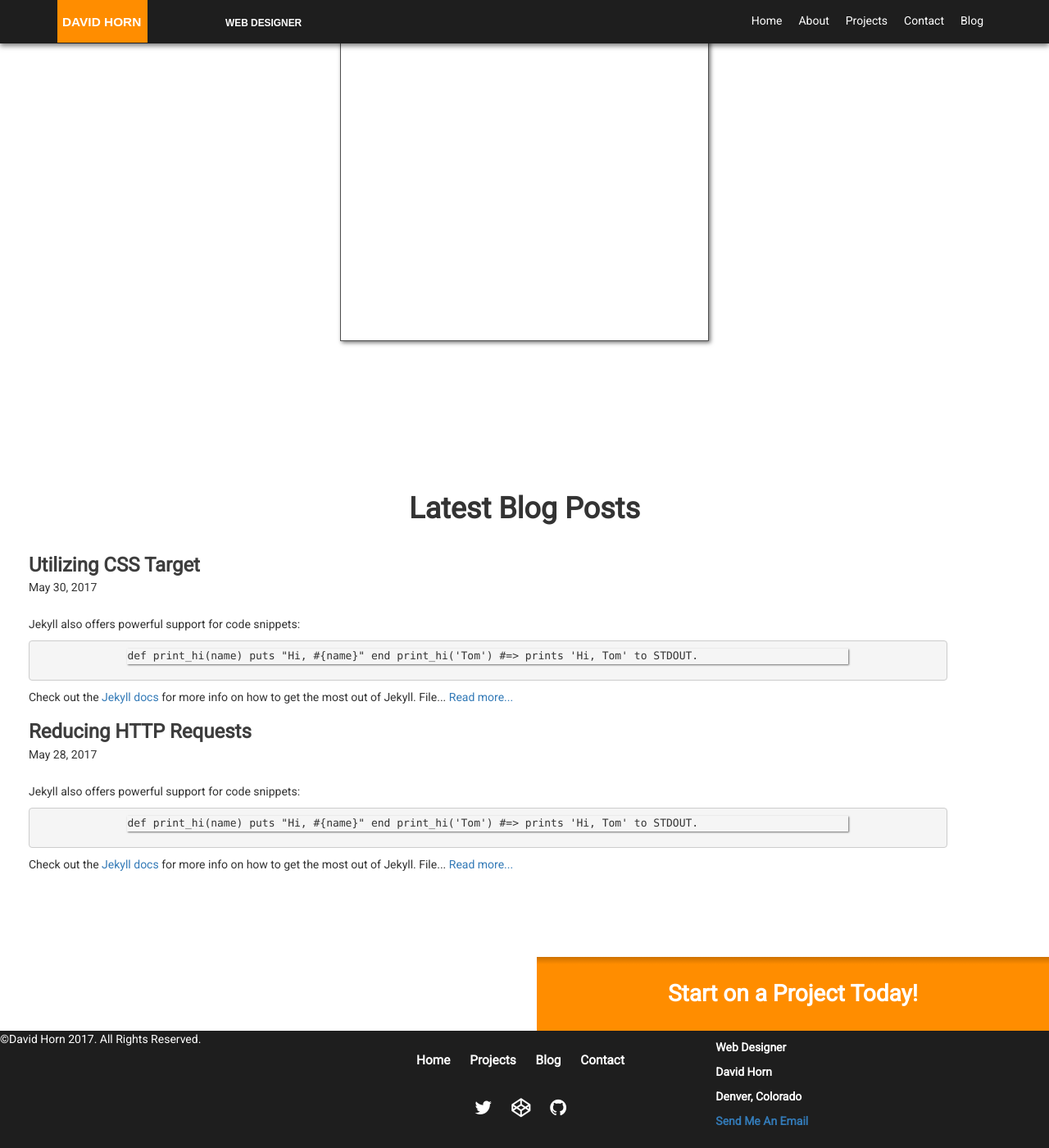
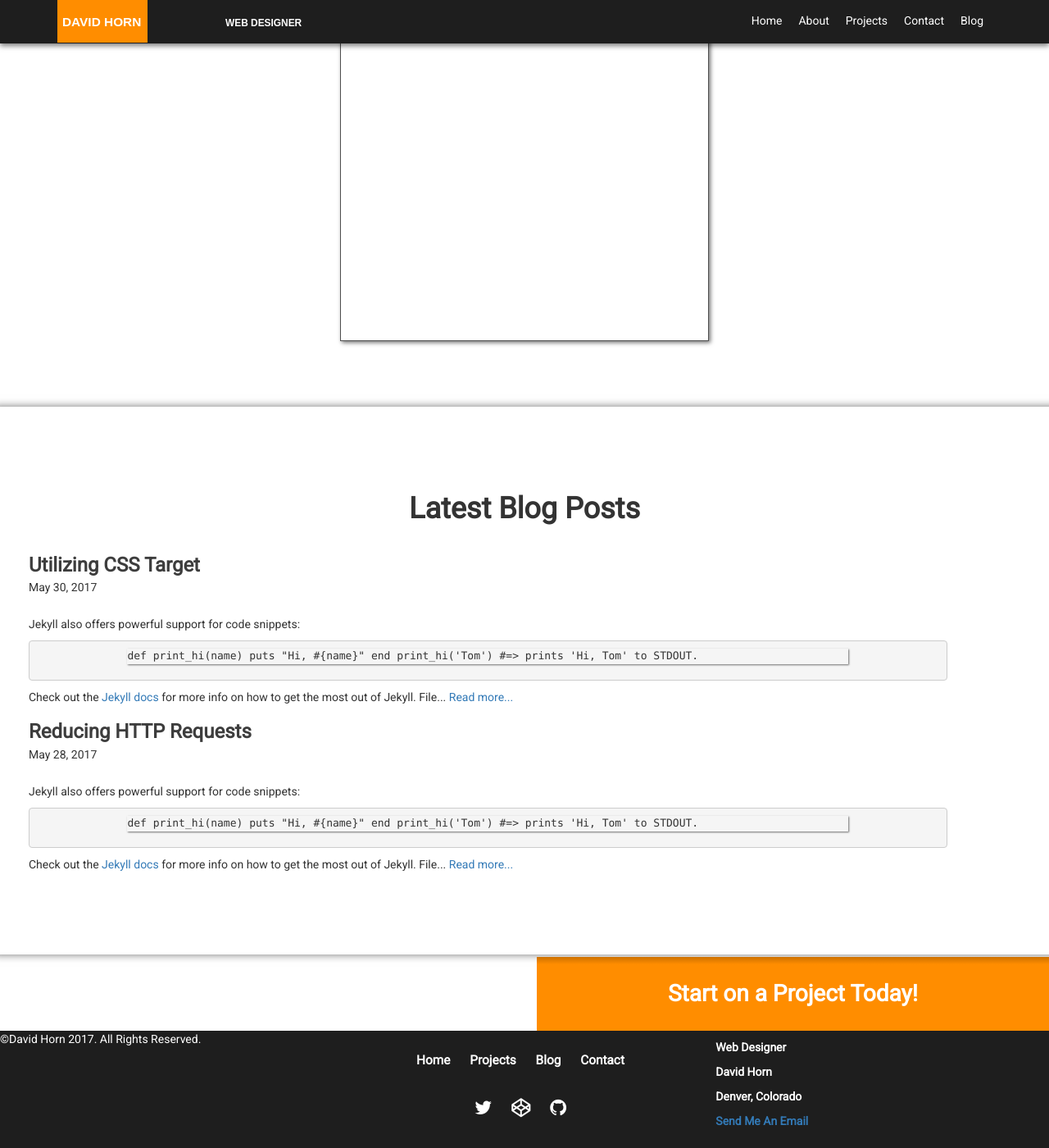
Before and after one commit to davidh6164/davidh6164.github.io, a Jekyll site: the page built from index.md, in a window 1280 px wide and 1400 px high, scrolled down 1805 px. Shown: the whole window at 82% size. Built offline with Jekyll 4.4.1, drawn with Linux system fonts in a browser that asks for light colours; nearby versions of some CDN libraries; library files that are not in the unit come from our copies; a script that is not in the unit is left out.

Commit message:
Add files via upload

```diff
--- a/assets/style.css
+++ b/assets/style.css
@@ -377,11 +377,7 @@
 .projects-heading:nth-of-type(2){
     text-align:right;
 }
-.projects-heading:active, .projects-heading:hover, .projects-heading:focus {
-    margin: -115px 0 0 0;
-    height: 155px;
-    background: rgba(50,50,50,0.95);
-}
+
 
 	.projects-breadcrumb {
 		font-size: 1.35em;
@@ -575,7 +571,9 @@
     color:#fff;
     background: linear-gradient(#cd7100,#e77f00 15%);
 }
-
+.shadow-row {
+    box-shadow: 7px 0 10px rgba(0,0,0,0.55);
+}
 
 
 
```
